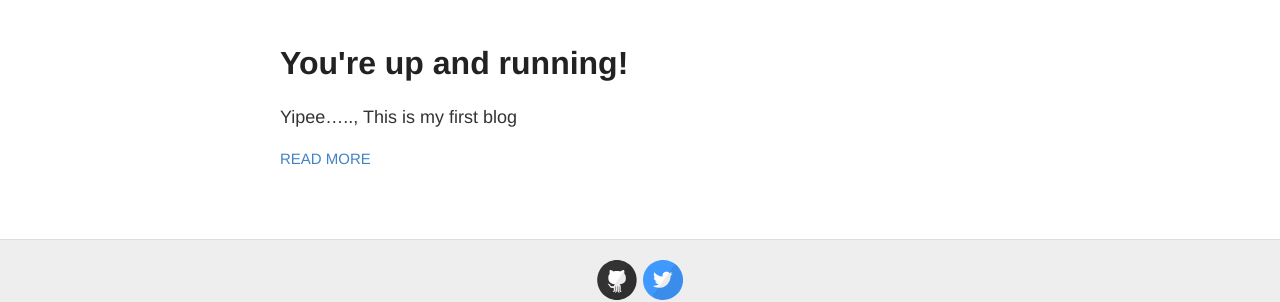
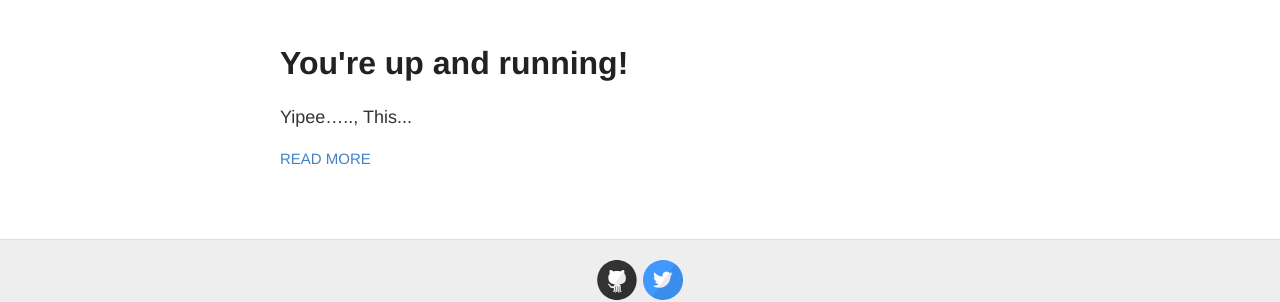
Before and after one commit to vishwamg/vishwamg.github.io, a Jekyll site: the page built from index.html, in a window 1280 px wide. Shown: the part 125-427 px from the top of the page. Built offline with Jekyll 4.4.1, drawn with Linux system fonts in a browser that asks for light colours.

Commit message:
Update index.html

```diff
--- a/index.html
+++ b/index.html
@@ -9,7 +9,7 @@ layout: default
       <h1><a href="{{ site.baseurl }}{{ post.url }}">{{ post.title }}</a></h1>
 
       <div class="entry">
-        {{ post.content | truncatewords:40}}
+        {{ post.content | truncatewords:2}}
       </div>
 
       <a href="{{ site.baseurl }}{{ post.url }}" class="read-more">Read More</a>
```
